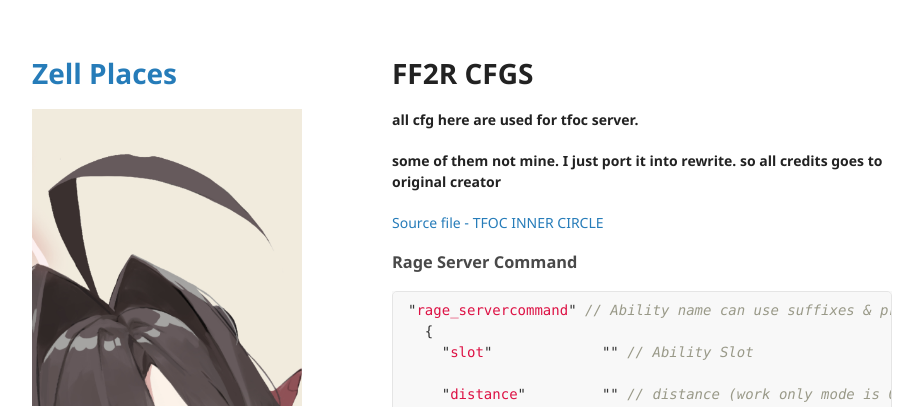
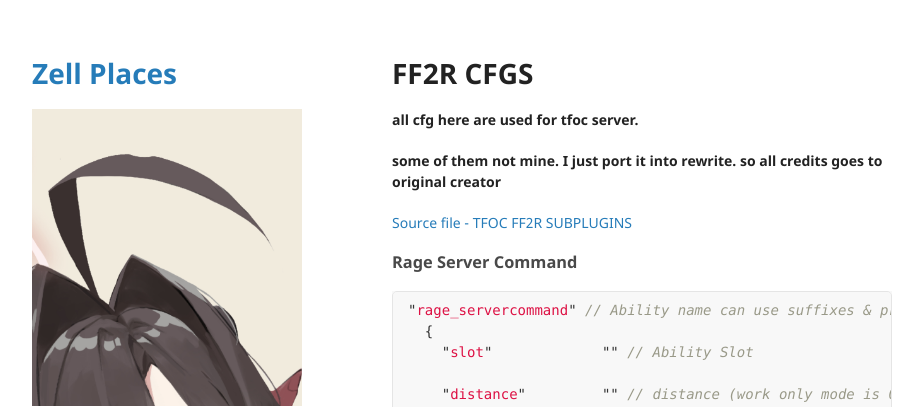
Before and after one commit to Zell3/Zell3.github.io, a Jekyll site: the page built from ff2r.md, in a window 1280 px wide and 900 px high. Shown: the top 407 px of the window, without its empty margins (178-1101 px from the left). Built offline with Jekyll 4.4.1, drawn with Linux system fonts in a browser that asks for light colours; our own code applies the rules of GitHub Pages for plain Markdown files.

Commit message:
Update ff2r.md

````diff
--- a/ff2r.md
+++ b/ff2r.md
@@ -9,7 +9,7 @@ layout: default
 **some of them not mine. I just port it into rewrite.**
 **so all credits goes to original creator**
 
-[Source file - TFOC INNER CIRCLE](https://github.com/Zell3/TFOC-INNER-CIRCLE)
+[Source file - TFOC FF2R SUBPLUGINS](https://github.com/Zell3/TFOC-INNER-CIRCLE)
 
 ### Rage Server Command
 ```js
````
